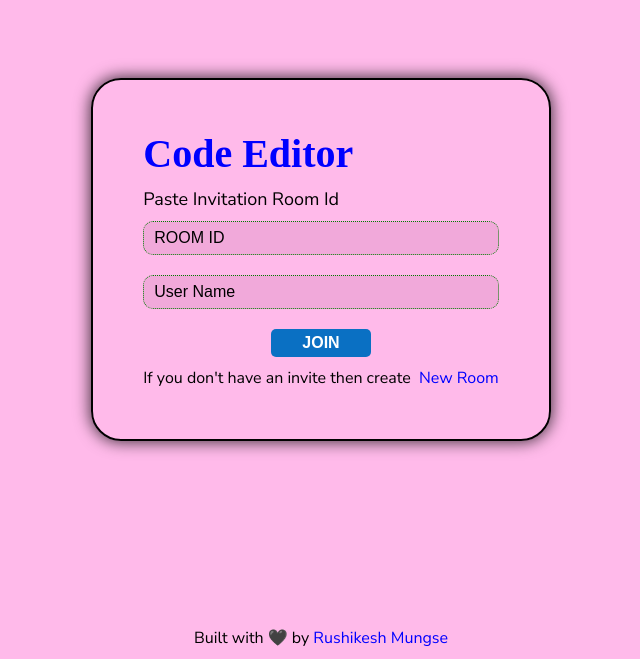
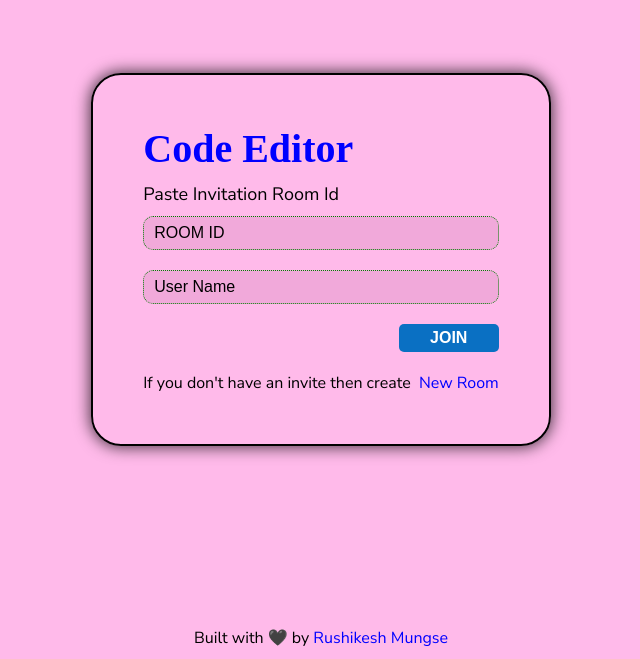
Before and after one commit to rushi-mungse/code-editor, a React (Create React App) app in the folder Frontend/: page / in a window 1280 px wide. Shown: the part 141-800 px from the top of the page, without its empty margins (319-959 px from the left). Built offline with nearby package versions, Linux system fonts and the light colour scheme; a web font is replaced by a local one.

Commit message:
adding some style

```diff
--- a/Frontend/src/App.css
+++ b/Frontend/src/App.css
@@ -61,7 +61,9 @@
 .btnJoin {
   background-color: rgb(10, 112, 195);
   transition: all 0.3s ease-in-out;
-  margin: 10px auto;
+  margin-left: auto;
+  margin-top: 10px;
+  margin-bottom: 20px;
   font-weight: bold;
 }
 
```
